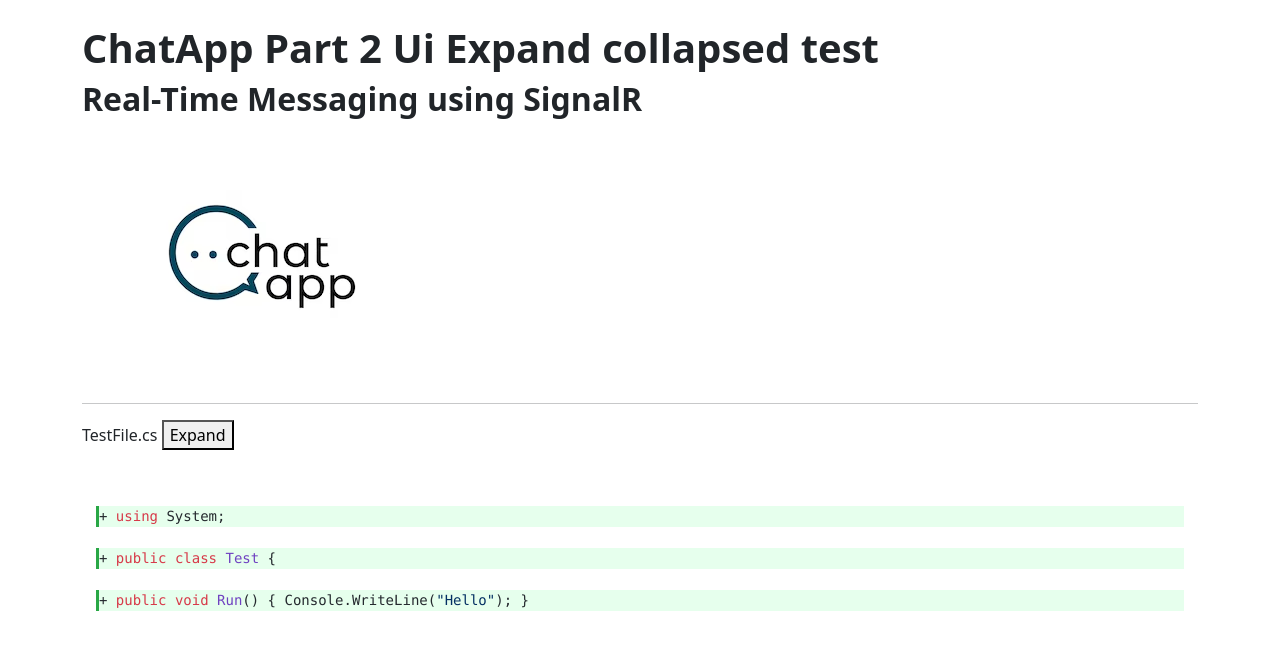
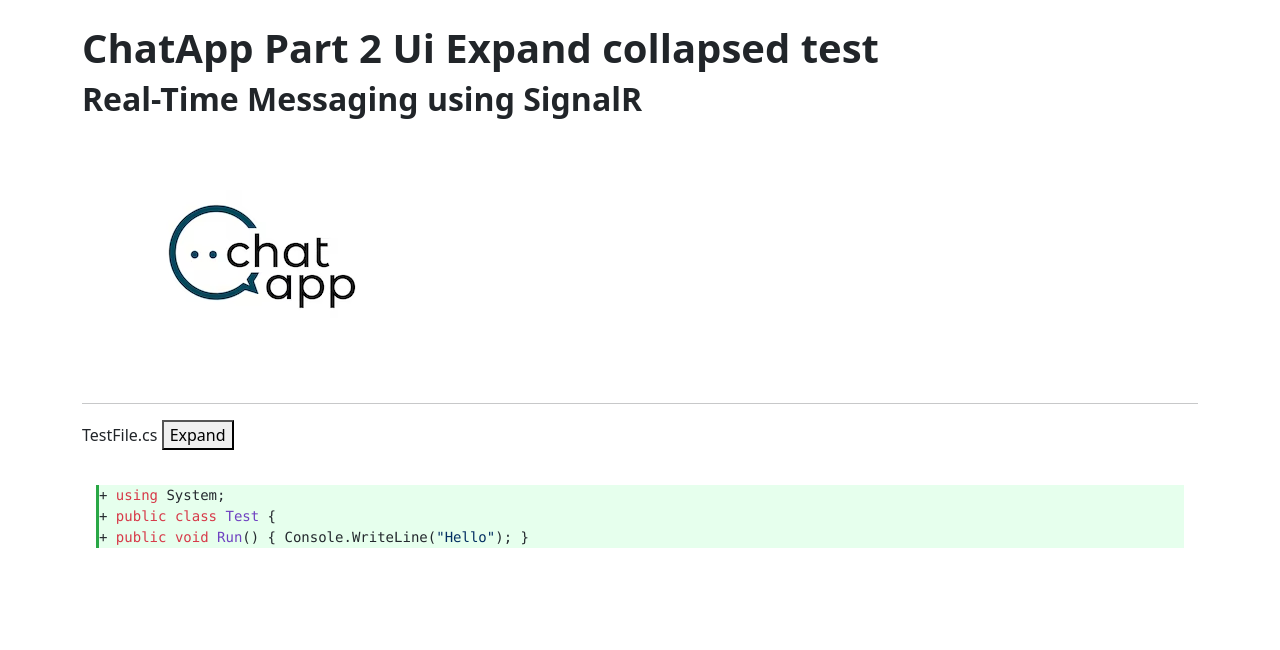
Before and after one commit to JWalshe86/ChatApp, a Jekyll site: the page built from docs/ChatAppPartTwo.md, in a window 1280 px wide. Shown: the top 650 px of the page. Built offline with Jekyll 4.4.1, drawn with Linux system fonts in a browser that asks for light colours.

Commit message:
Update custom.css

```diff
--- a/docs/assets/css/custom.css
+++ b/docs/assets/css/custom.css
@@ -43,3 +43,8 @@
     visibility: hidden !important;
     opacity: 0 !important;
 }
+
+pre code.hljs
+{
+    display: grid !important;
+}
```
